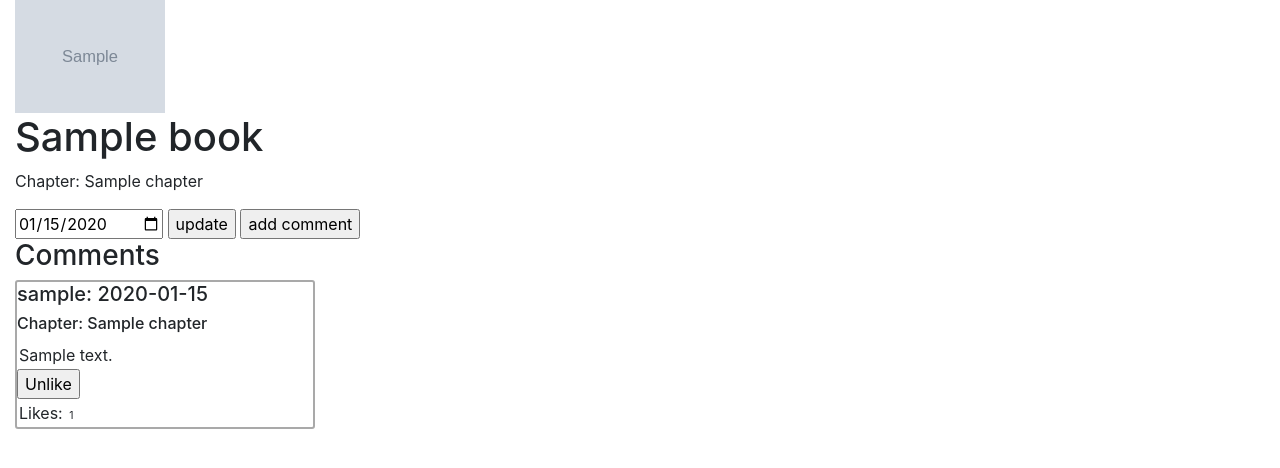
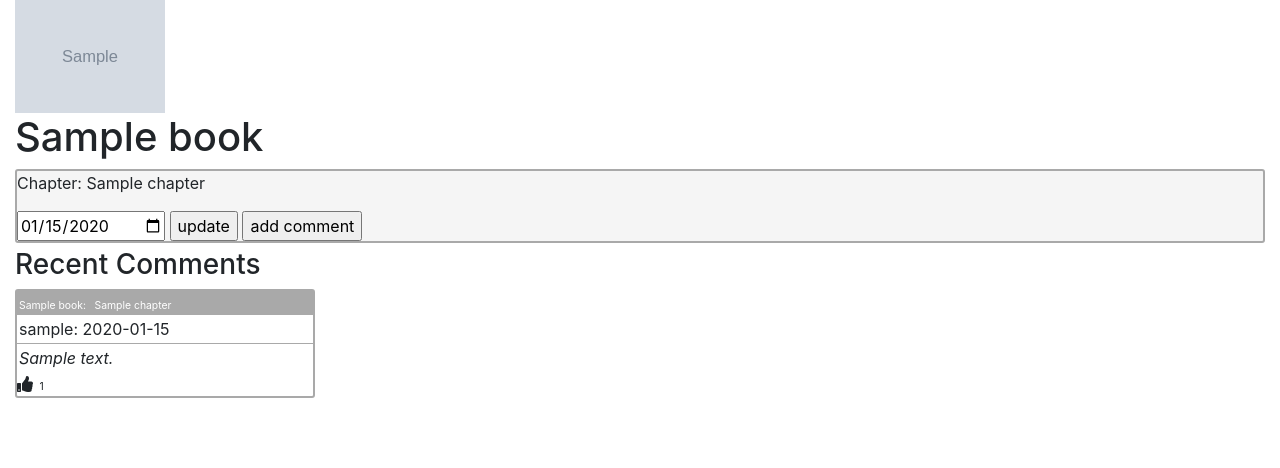
Before and after one commit to joshdbarton/nightstand-capstone, a Django app: page /books/1 in a window 1280 px wide. Shown: the part 56-524 px from the top of the page. Run offline with Django 3.2, Linux system fonts and the light colour scheme; a user stored in the database is signed in; tables that the repository leaves empty hold one stand-in row (values such as "Sample post"); grey boxes marked "Sample" are stand-in pictures; some libraries are stand-ins or nearby versions.

```diff
--- a/nightstand_dashboard/static/nightstand_dashboard/main.css
+++ b/nightstand_dashboard/static/nightstand_dashboard/main.css
@@ -100,6 +100,16 @@ Dashboard Book Card
 /**************************
 Chapter Card
 **************************/
+.chapter-complete {
+    font-size: 1.5em;
+}
+.chapter-card {
+    background-color: whitesmoke;
+    border: solid 2px darkgray;
+    border-radius: 3px;
+    margin-bottom: 5px;
+    font: .75em;
+}
 
 /**************************
 Comment Card
--- a/nightstand_dashboard/templates/nightstand_dashboard/book_view.html
+++ b/nightstand_dashboard/templates/nightstand_dashboard/book_view.html
@@ -23,18 +23,21 @@
 </div>
 {% endfor %}
 <div id="book-detail-comments">
-        <h3>Comments</h3>
+        <h3>Recent Comments</h3>
     {% for comment in comments %}
     <div class="comment-card">
-            <h5>{{comment}}</h5>
-            <h6>Chapter: {{comment.chapter}}</h6>
-            <p>{{comment.content}}</p>
+        <div class="comment-header">
+            <span>{{comment.chapter.book}}:</span>
+            <span>{{comment.chapter}}</span>
+        </div>
+        <p class="comment-author">{{comment}}</p>
+        <p class="comment-content"><em>{{comment.content}}</em></p>
         {% if reader in comment.likes.all %}
-            <input id="comment-{{comment.id}}" class="like-button" type="button" value="Unlike"/>
+        <i class="fas fa-thumbs-up like-button" id="comment-{{comment.id}}"></i>
         {% else %}
-            <input id="comment-{{comment.id}}" class="like-button" type="button" value="Like"/>
+        <i class="far fa-thumbs-up like-button" id="comment-{{comment.id}}"></i>
         {% endif %}
-            <p >Likes: <span id="like-count-{{comment.id}}">{{comment.likes.count}}</span></p>
+        <span id="like-count-{{comment.id}}">{{comment.likes.count}}</span>
     </div>
     {% endfor %}
 </div>
--- a/nightstand_dashboard/templates/nightstand_dashboard/dashboard.html
+++ b/nightstand_dashboard/templates/nightstand_dashboard/dashboard.html
@@ -42,8 +42,8 @@
     <div class="chapter-card" id="chapter-card-{{chapter.id}}">
     {% endif%}
         <h6>{{chapter.chapter.book}}: {{chapter.chapter}}</h6>
-        <p> Due: {{chapter.duedate}}</p>
-        <input class="chapter-complete" id="chapter-{{chapter.id}}-dashboard" type="button" value="complete"/>
+        <span> Due Date: {{chapter.duedate}}</span>
+        <i id="chapter-{{chapter.id}}-dashboard" class="fas fa-clipboard-check chapter-complete"></i>
     </div>
     {% endfor %}
 </div>
--- a/nightstand_dashboard/views.py
+++ b/nightstand_dashboard/views.py
@@ -3,6 +3,7 @@ import requests
 import datetime
 import math
 from django.shortcuts import render, redirect
+from django.db.models import F
 from django.contrib.auth.models import User
 from django.contrib import messages
 from django.contrib.auth.forms import UserCreationForm
@@ -58,7 +59,7 @@ def dashboard(request):
         context["books"][book.id].append(progress)
     context['comments'] = sorted(comments, reverse=True, key= lambda k: k.datetime)[:15]
     context["reader"] = reader
-    context["to_do"] = ReaderChapter.objects.filter(reader=reader, completed=False).order_by('duedate')[:5]
+    context["to_do"] = ReaderChapter.objects.filter(reader=reader, completed=False).order_by(F('duedate').asc(nulls_last=True))[:5]
     return render(request, "nightstand_dashboard/dashboard.html", context)
 
 @login_required()
```
Also changed, not shown: nightstand_dashboard/templates/nightstand_dashboard/group_detail.html (+11 -9 lines). Lines whose indentation alone changed are shown as unchanged.
